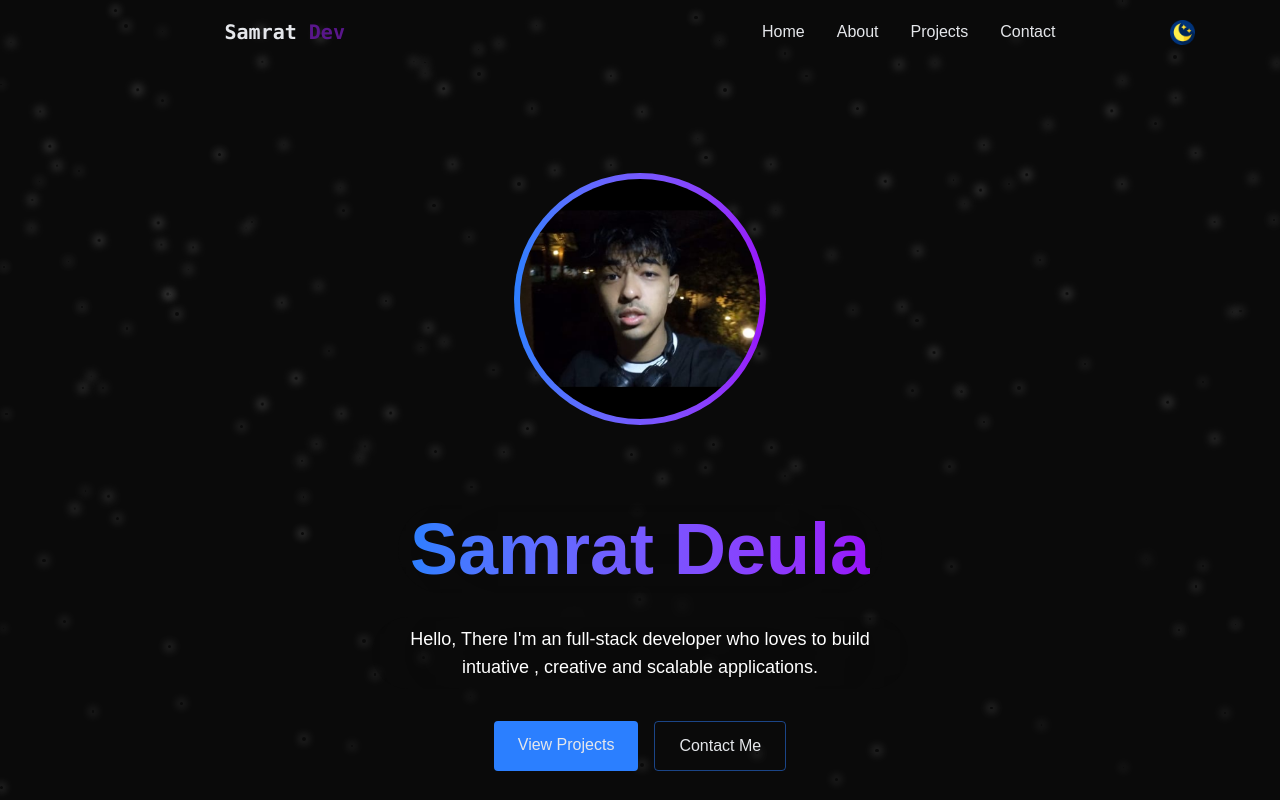
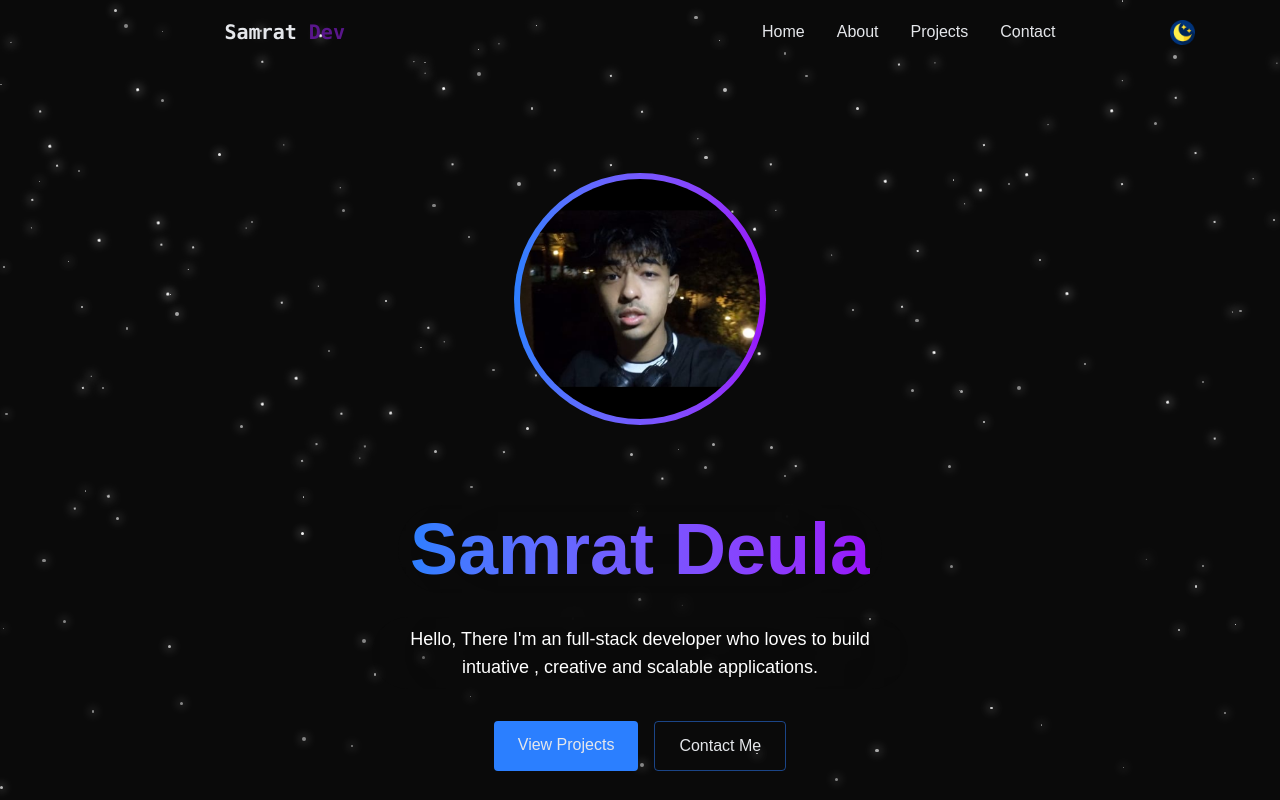
Before and after one commit to Samrat-Deula7/-Portfolio-, a React (Vite) app: page / in a window 1280 px wide. Shown: the top 800 px of the page. Built offline with nearby package versions, Linux system fonts and the light colour scheme.

Commit message:
fixing the background

```diff
--- a/src/components/StarBackground.jsx
+++ b/src/components/StarBackground.jsx
@@ -28,13 +28,12 @@ export const StarBackground = ({ darkmode  }) => {
 
     //    if (!starElement || !meteorElement) return;
     window.bg="white"
-       if (darkmode) {
-         window.bg="white"
+       if (!darkmode) {
+         window.bg = "blue-500";
          window.wid = "60px";
        } else {
-         window.bg = "blue-500";
-         window.wid="60px"
-       }
+         window.wid = "60px";
+                }
   }, [darkmode]);
 
   const generateStars = () => {
@@ -76,7 +75,9 @@ export const StarBackground = ({ darkmode  }) => {
       {stars.map((star) => (
         <div
           key={star.id}
-          className={`absolute rounded-full  custom-glow animate-pulse duration-[4000ms] ease-in-out bg-${bg} w-${wid}`}
+          className={`absolute rounded-full  custom-glow animate-pulse duration-[4000ms] ease-in-out ${
+            darkmode ? "bg-white" : "bg-"+bg
+          }   w-${wid}`}
           style={{
             width: star.size + "px",
             height: star.size + "px",
@@ -91,7 +92,9 @@ export const StarBackground = ({ darkmode  }) => {
       {meteors.map((meteor) => (
         <div
           key={meteor.id}
-          className={`absolute  rounded-full custom-glow animate-pulse  animate-meteor bg-${bg} w-${wid}`}
+          className={`absolute  rounded-full custom-glow animate-pulse  animate-meteor ${
+            darkmode ? "bg-white" : "bg-"+bg
+          }   w-${wid}`}
           style={{
             width: meteor.size + "px",
             height: meteor.size + "px",
```
